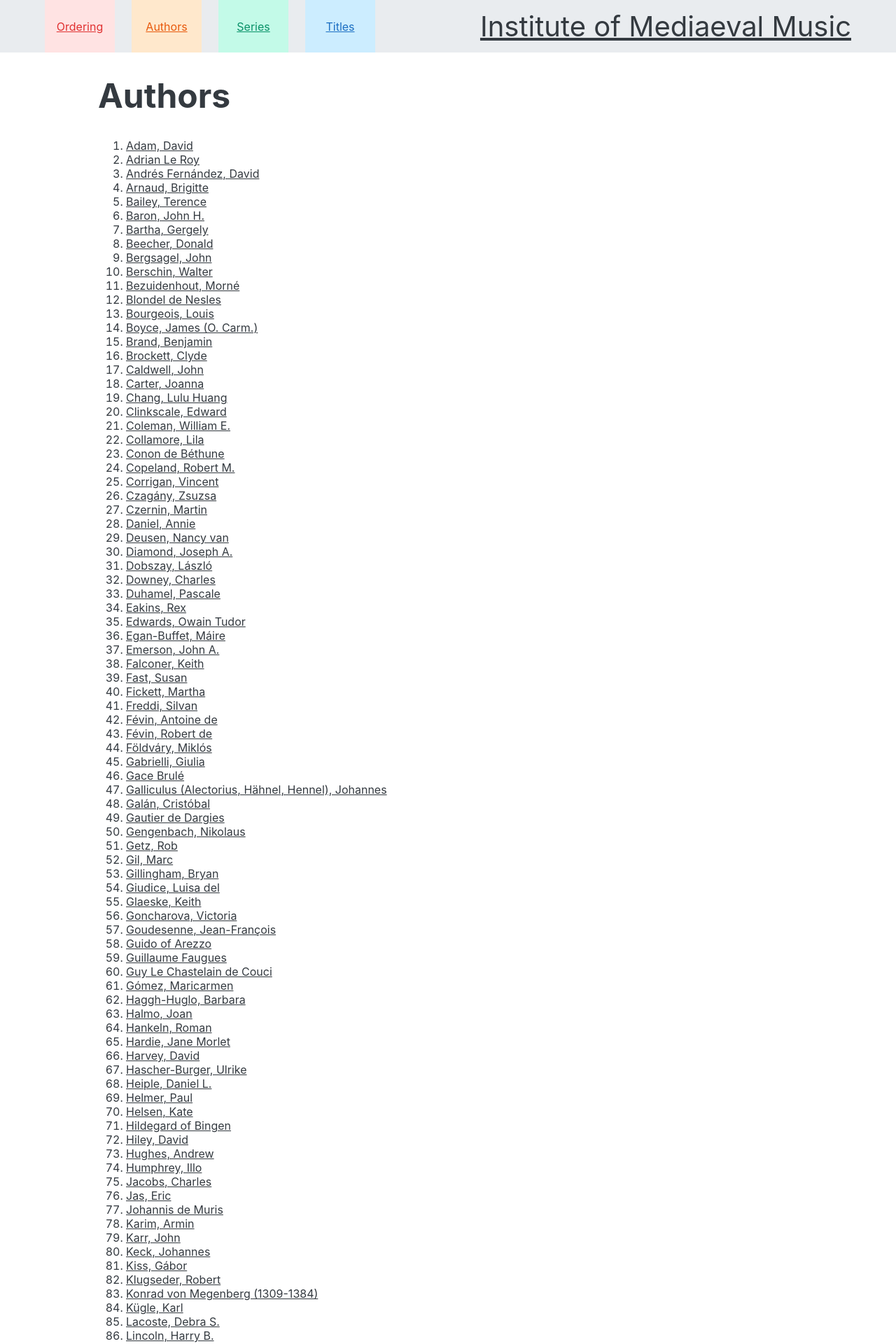
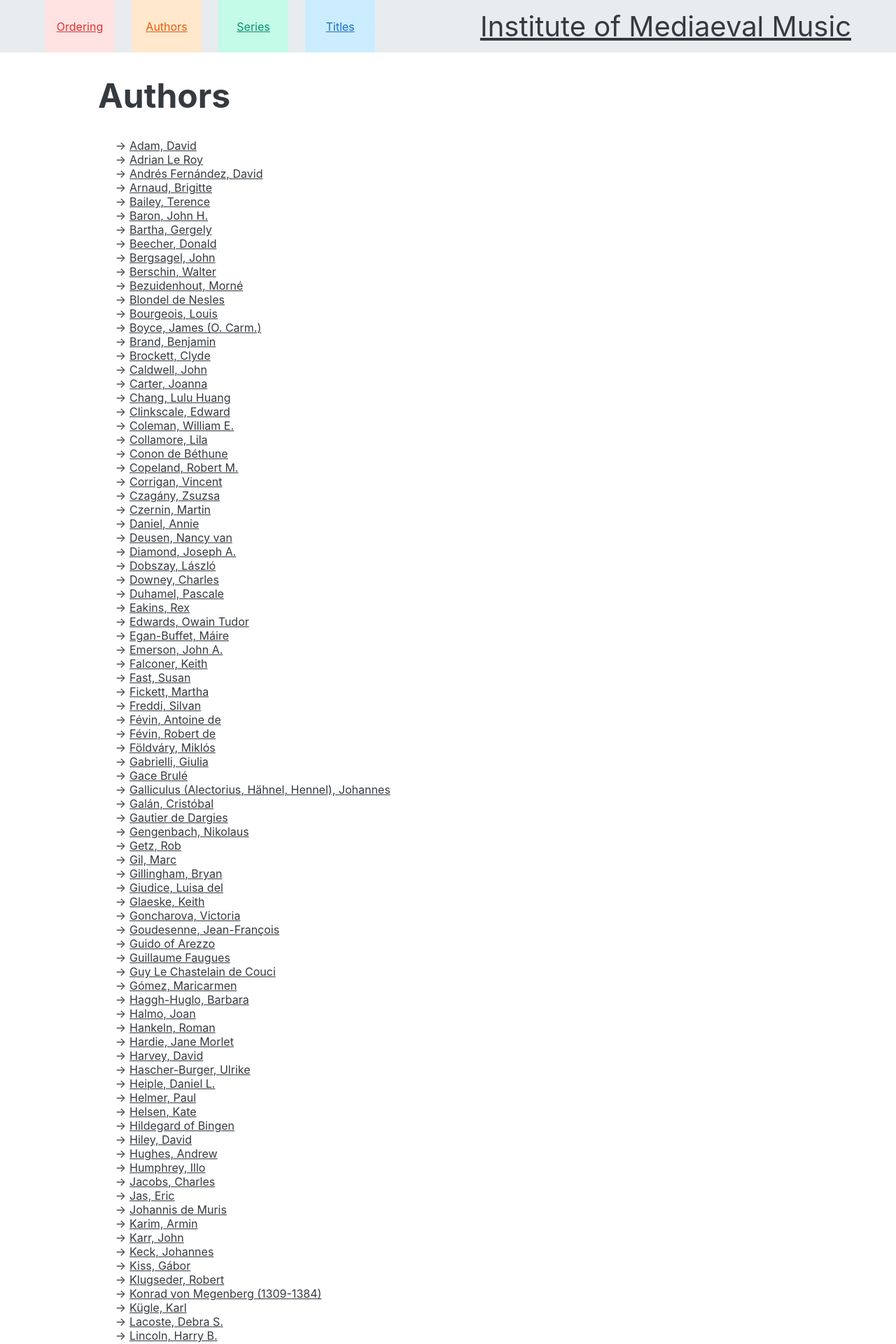
Before and after one commit to medieval-music/website, a Jekyll site: the page built from authors.html, in a window 1280 px wide. Shown: the top 1920 px of the page at 70% size. Built offline with Jekyll 4.4.1, drawn with Linux system fonts in a browser that asks for light colours.

Commit message:
Added some styling

```diff
--- a/_layouts/series.html
+++ b/_layouts/series.html
@@ -4,9 +4,10 @@ layout: default
 {% assign current_series = page.series %}
 {% assign book_pages = site.pages | where_exp: "page", "page.layout == 'book' and page.series == current_series" | sort_by_volume %}
 {% if site.data.series_alt_names[page.series] %}
+<div class="series-page">
 	<h2>
 		{% for name in site.data.series_alt_names[page.series] %}
-		<div>{{name}}</div>
+			<div class="series-subtitle">{{name}}</div>
 		{% endfor %}
 	</h2>
 	{% endif %}
@@ -47,3 +48,4 @@ No Books Found
 	  ];
 	</script>
 	<script src="{{ '/assets/js/series_search.js' | relative_url }}"></script>
+</div>
--- /dev/null
+++ b/_sass/authors.scss
@@ -0,0 +1,7 @@
+.author-list {
+	list-style-type: '\2192';
+
+	li a {
+		margin-left: 5px;
+	}
+}
--- /dev/null
+++ b/_sass/series-page.scss
@@ -0,0 +1,10 @@
+@use 'colours' as *;
+
+.series-page {
+	.series-subtitle {
+		color: $gray-6;
+		font-size: 0.8em;
+		font-weight: normal;
+		margin-top: 0.25rem;
+	}
+}
--- a/assets/css/styles.scss
+++ b/assets/css/styles.scss
@@ -5,6 +5,8 @@
 @use "navbar";
 @use "quick-links";
 @use "homepage";
+@use "authors";
+@use "series-page";
 
 *, *:before, *:after {
     box-sizing: border-box;
@@ -65,3 +67,7 @@ a {
     .#{$category} { color: var(--#{$category}-color); }
     .#{$category}.with-bg { background-color: var(--#{$category}-background-color); }
 }
+
+.book-list {
+	list-style-type: '\2192';
+}
--- a/authors.html
+++ b/authors.html
@@ -2,7 +2,7 @@
 layout: default
 title: Authors
 ---
-<ol>
+<ol class="author-list">
 	{% for author in site.data['authors'] %}
 		<li>
 			<a href="{{ author.url | relative_url }}">{{author.name}}</a>
```
Lines whose indentation alone changed are shown as unchanged.
